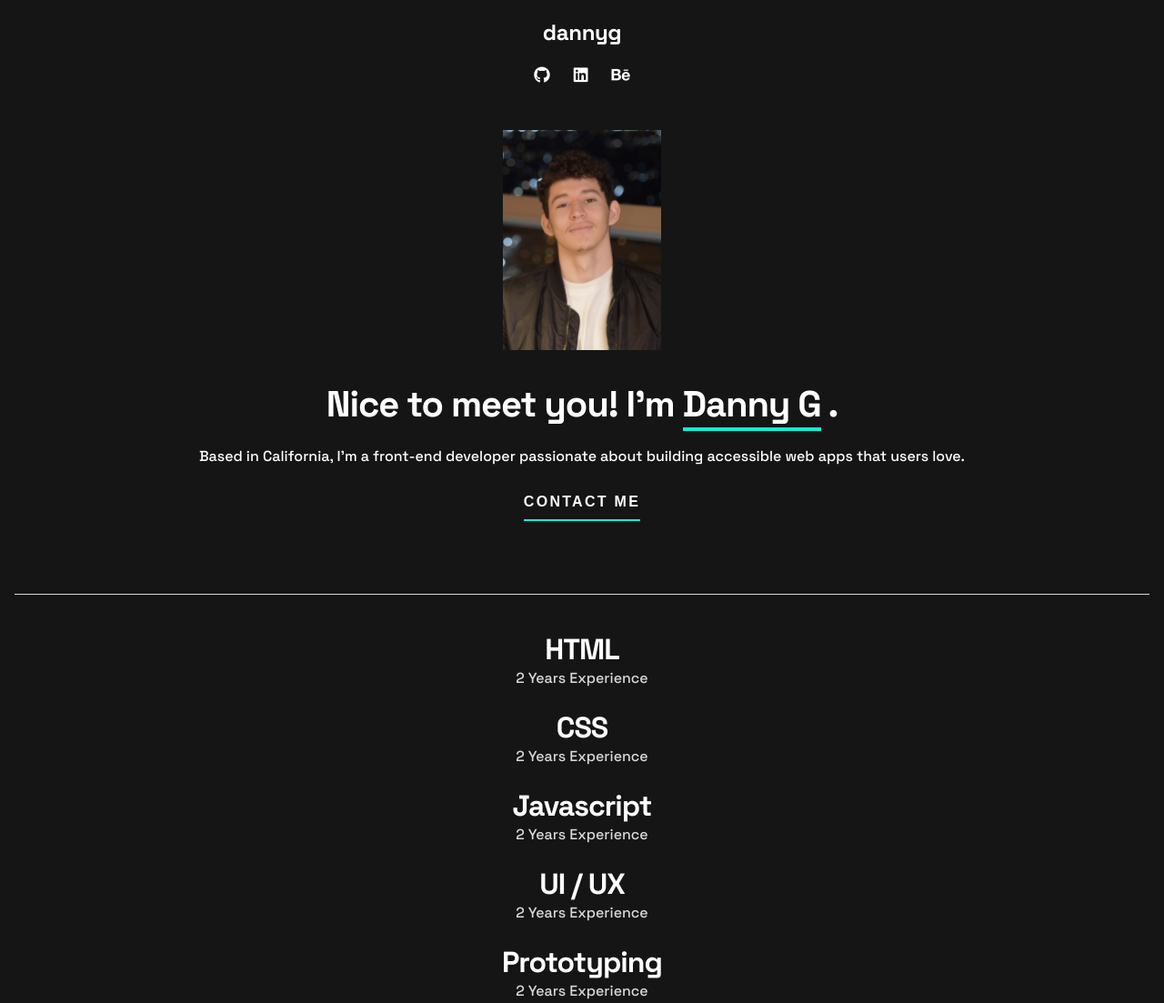
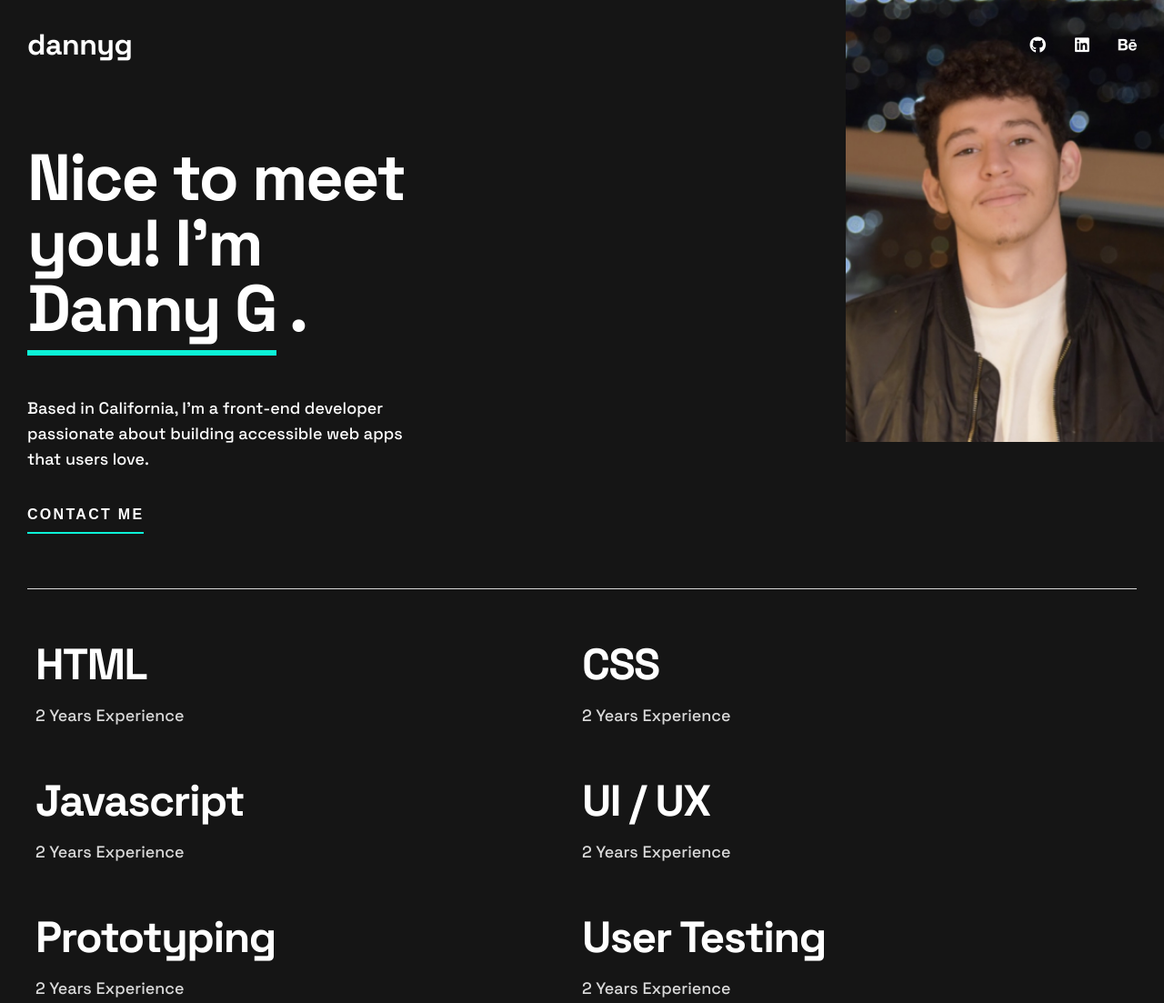
Before and after one commit to dgarcia1724/Single-page-developer-portfolio-2.0, a plain HTML site: page index.html in a window 1280 px wide. Shown: the top 1103 px of the page at 91% size. Drawn offline with Linux system fonts and the light colour scheme.

Commit message:
tablet done

```diff
--- a/index.html
+++ b/index.html
@@ -29,6 +29,7 @@
     <link rel="stylesheet" href="style.css" />
   </head>
   <body>
+    <main>
       <section class="topSection">
         <header>
           <h1>dannyg</h1>
@@ -94,7 +95,7 @@
           <h1>User Testing</h1>
           <p>2 Years Experience</p>
         </div>
-      <div class="grayHorizantalLine secondGrayLine"></div>
+        <div class="grayHorizantalLine secondGrayLine tabletGrayLine"></div>
       </section>
       <!-- Projects Section -->
       <section class="projectsSection">
@@ -166,7 +167,9 @@
           <!-- Project Cards Container END -->
         </div>
       </section>
+    </main>
     <footer id="contactMeArea">
+      <div class="footerMaxContainer">
         <div class="footerFlex">
           <div class="footerLeft">
             <h1>Contact</h1>
@@ -192,6 +195,7 @@
             </a>
           </div>
         </div>
+      </div>
     </footer>
   </body>
 </html>
--- a/style.css
+++ b/style.css
@@ -311,3 +311,229 @@ footer h2 {
   font-size: 2.4rem;
   letter-spacing: -0.33px;
 }
+
+/******** Tablet  *********/
+/******** Tablet  *********/
+/******** Tablet  *********/
+@media (min-width: 45rem) {
+  .topSection {
+    padding: 2.9rem 3rem 0;
+    text-align: left;
+
+    /* background-color: pink; */
+    position: relative;
+  }
+
+  header {
+    margin-bottom: 9rem;
+
+    display: flex;
+    align-items: center;
+    justify-content: space-between;
+
+    z-index: 100;
+  }
+
+  header > h1 {
+    margin-bottom: unset;
+
+    font-size: 3.2rem;
+    letter-spacing: -0.44px;
+  }
+
+  .socials {
+    gap: 3.2rem;
+  }
+
+  /******* HERO SECTION  *******/
+
+  .heroSection {
+  }
+
+  .meImg {
+    position: absolute;
+    top: 0;
+    right: 0;
+
+    z-index: -1;
+
+    display: block;
+    margin: 0 auto;
+    margin-bottom: 4rem;
+
+    background: url(./assets/myImages/meTablet.jpg) no-repeat;
+    background-size: cover;
+    background-position: center 70%;
+
+    width: 35rem;
+    height: 48.6rem;
+  }
+
+  /******* Hero Text  ******/
+
+  .heroText {
+    width: 44.5rem;
+  }
+
+  .heroText h1 {
+    margin-bottom: 6rem;
+
+    font-size: 7.2rem;
+    line-height: 72px;
+    letter-spacing: -2.05px;
+  }
+
+  .heroText h1 > span {
+    border-bottom: 6px solid var(--mainBlue);
+  }
+
+  .heroText p {
+    margin-bottom: 3.4rem;
+
+    font-weight: 500;
+    font-size: 1.8rem;
+    line-height: 28px;
+  }
+
+  /******* button  *******/
+  .btn {
+    margin-bottom: 6rem;
+
+    background: transparent;
+    border: none;
+    padding-bottom: 1rem;
+    border-bottom: 2px solid var(--mainBlue);
+
+    color: var(--white);
+    text-transform: uppercase;
+    cursor: pointer;
+
+    font-weight: 700;
+    font-size: 1.6rem;
+    letter-spacing: 2.29px;
+  }
+
+  .btn:hover {
+    color: var(--mainBlue);
+  }
+
+  .grayHorizantalLine {
+    width: 100%;
+    height: 0.1rem;
+    background: var(--lightGray);
+  }
+
+  /******** SKILLS Section  *******/
+  /******** SKILLS Section  *******/
+  .skillsSection {
+    padding: 5.2rem 3.9rem 0;
+    text-align: left;
+
+    display: grid;
+    grid-template-columns: 1fr 1fr;
+  }
+
+  .skillBox {
+    margin-bottom: 5.2rem;
+  }
+
+  .skillBox h1 {
+    margin-bottom: 1.4rem;
+
+    font-size: 4.8rem;
+    letter-spacing: -1.5px;
+  }
+
+  .skillBox p {
+    font-size: 1.8rem;
+  }
+
+  .secondGrayLine {
+    margin-top: 0;
+  }
+
+  .tabletGrayLine {
+    grid-column: 1 / span 2;
+  }
+
+  /******** PROJECTS Section  *******/
+  /******** PROJECTS Section  *******/
+  /******** PROJECTS Section  *******/
+  .projectsSection {
+    padding: 10rem 3rem 4rem;
+  }
+
+  .projectsHeader {
+    margin-bottom: 6rem;
+  }
+
+  .projectsHeader > h1 {
+    font-size: 7.2rem;
+    letter-spacing: -2.05px;
+  }
+
+  .projectsHeader button {
+    margin: unset;
+  }
+
+  /********* Projects Card Container **********/
+
+  .projectCardsContainer {
+    display: grid;
+    grid-template-columns: 1fr 1fr;
+    column-gap: 2.4rem;
+  }
+
+  .projectCard {
+    margin-bottom: 6rem;
+  }
+
+  /********* FOOTER  ********/
+  /********* FOOTER  ********/
+
+  footer {
+    padding: 6rem 3rem 4rem;
+  }
+
+  footer h1 {
+    font-size: 7.2rem;
+    letter-spacing: -2.05px;
+  }
+
+  footer p {
+    margin-bottom: 4.8rem;
+
+    font-size: 1.8rem;
+    line-height: 28px;
+  }
+
+  footer h2 {
+    margin-bottom: 9.2rem;
+
+    font-size: 3.2rem;
+    letter-spacing: -0.44px;
+  }
+
+  /********* BOTTOM Footer ***********/
+
+  .bottomFooter {
+    margin-top: 3rem;
+
+    display: flex;
+    align-items: center;
+    justify-content: space-between;
+  }
+
+  .bottomFooter h3 {
+    margin-bottom: unset;
+
+    font-size: 3.2rem;
+    letter-spacing: -0.44px;
+  }
+}
+
+/******** DESKTOP  *********/
+/******** DESKTOP  *********/
+/******** DESKTOP  *********/
+/******** DESKTOP  *********/
+/******** DESKTOP  *********/
```
Lines whose indentation alone changed are shown as unchanged.
